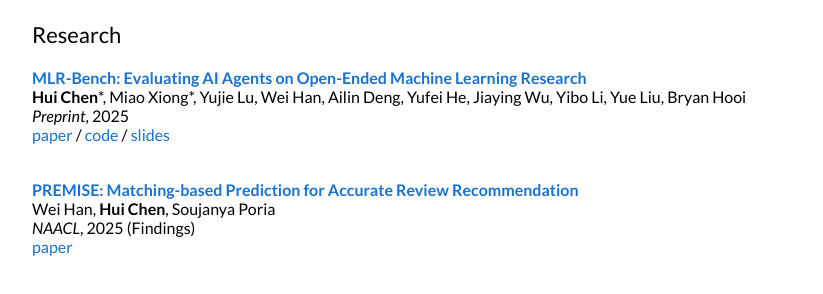
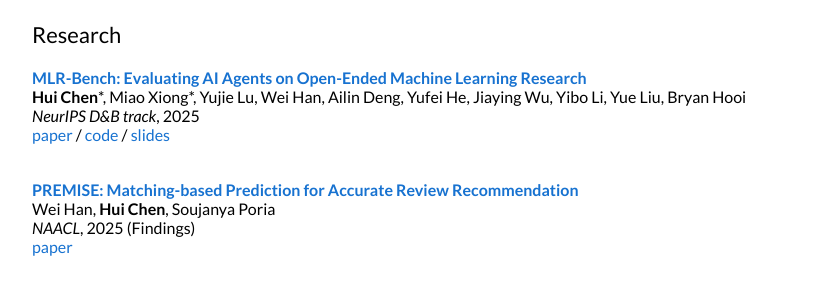
Before and after one commit to chchenhui/chchenhui.github.io, a Jekyll site: the page built from _posts/2025-1-1-mlrbench.markdown, in a window 1280 px wide and 900 px high. Shown: the part 408-702 px from the top of the window, without its empty margins (228-1051 px from the left). Built offline with Jekyll 4.4.1, drawn with Linux system fonts in a browser that asks for light colours.

Commit message:
Update 2025-1-1-mlrbench.markdown

```diff
--- a/_posts/2025-1-1-mlrbench.markdown
+++ b/_posts/2025-1-1-mlrbench.markdown
@@ -3,7 +3,7 @@
 title: "MLR-Bench: Evaluating AI Agents on Open-Ended Machine Learning Research"
 year: 2025
 authors: Hui Chen*, Miao Xiong*, Yujie Lu, Wei Han, Ailin Deng, Yufei He, Jiaying Wu, Yibo Li, Yue Liu, Bryan Hooi
-venue: Preprint
+venue: NeurIPS D&B track
 designation:
 arxiv: https://arxiv.org/abs/2505.19955
 code: https://github.com/chchenhui/mlrbench
```
